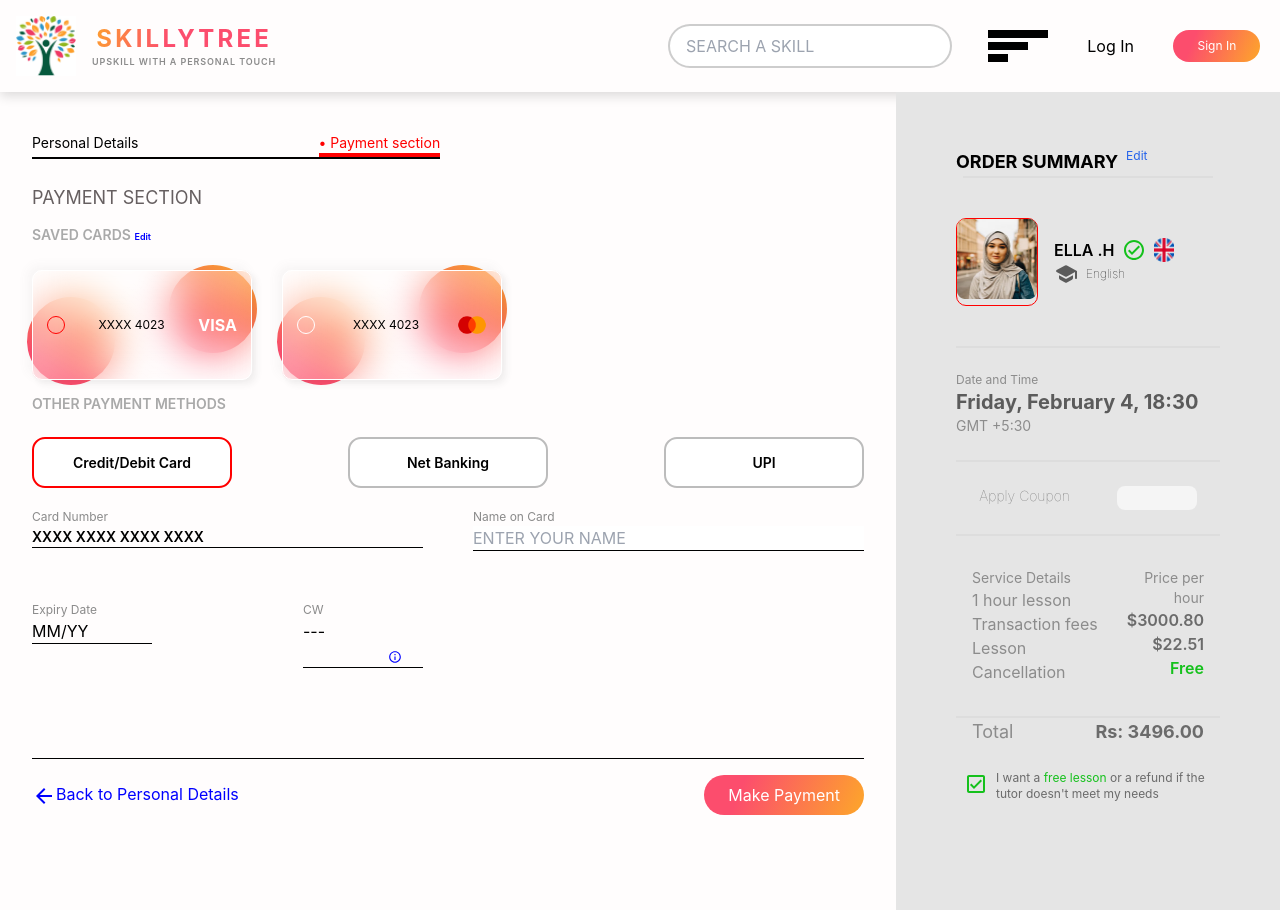
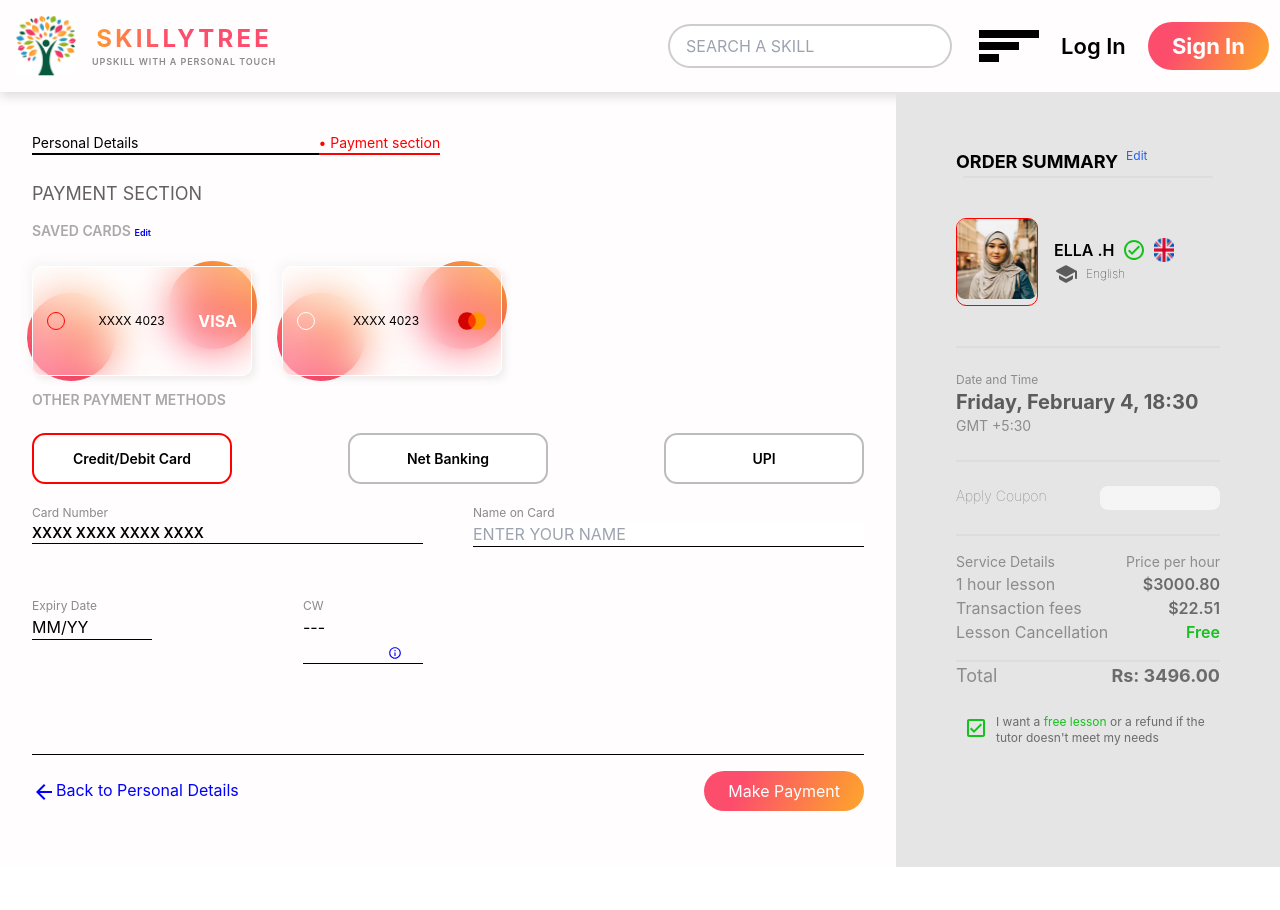
Before and after one commit to ORKO06/skilly-tree-payment, a Next.js app: page / in a window 1280 px wide. After the commit the page ends 867 px from the top, so only its background shows below. Built offline with nearby package versions, Linux system fonts and the light colour scheme.

Commit message:
fix: styling issue of order summary component

```diff
--- a/components/Navbar.js
+++ b/components/Navbar.js
@@ -10,7 +10,7 @@ const Navbar = () => {
       className="p-0 sm:py-4"
     >
       <div className="md:grid hidden sm:gap-4 max-w-8xl m-auto grid-cols-2 sm:grid-cols-navbar ">
-        <div className="flex flex-row gap-4 ml-4">
+        <div className="flex flex-row gap-4 ml-4 ">
           <Image
             width={60}
             height={60}
@@ -74,16 +74,21 @@ const Navbar = () => {
               }}
             />
           </div>
-          <h1 className="hidden sm:block"> Log In</h1>
+          <h1
+            style={{ fontWeight: "600", fontSize: "22px", color: "#s1f1f1f" }}
+            className="hidden sm:block"
+          >
+            Log In
+          </h1>
           <div className="text-sm md:text-xs">
             <button
-              className="rounded-full px-4 sm:px-6 py-2 text-white"
+              className="rounded-full px-4 sm:px-6 py-4 text-white"
               style={{
                 background:
                   "linear-gradient(112.33deg, #FC4D6D 23.89%, #FDA02F 94.22%)",
               }}
             >
-              Sign In
+              <p style={{ fontWeight: "700", fontSize: "22px" }}>Sign In</p>
             </button>
           </div>
         </div>
--- a/components/OrderSummary.js
+++ b/components/OrderSummary.js
@@ -69,13 +69,13 @@ const OrderSummary = () => {
           className="max-w-300 m-auto "
         />
 
-        <div className="flex justify-around md:my-6 my-2 ">
+        <div className="flex justify-around md:justify-between md:my-6 my-2 ">
           <p className="font-thin text-sm" style={{ color: "#6B6B6B" }}>
             Apply Coupon
           </p>
           <input
             className="rounded-lg"
-            style={{ background: "#f5f5f5", width: "80px" }}
+            style={{ background: "#f5f5f5", width: "120px" }}
             type="text"
           />
         </div>
@@ -84,7 +84,7 @@ const OrderSummary = () => {
           className="max-w-300 m-auto "
         />
 
-        <div className="flex justify-between p-4 m-0 md:my-4">
+        <div className="flex justify-between p-4 md:p-0 m-0 md:my-4">
           <div style={{ color: "#8C8C8C" }}>
             <p className="text-sm font-normal"> Service Details</p>
             <p className="text-base font-normal">1 hour lesson</p>
@@ -111,7 +111,7 @@ const OrderSummary = () => {
           className="max-w-300 m-auto "
         />
 
-        <div className="flex justify-between px-4">
+        <div className="flex justify-between px-4 md:px-0">
           <p style={{ color: "#8C8C8C" }} className="text-lg font-normal">
             Total
           </p>
--- a/components/Payment.js
+++ b/components/Payment.js
@@ -8,9 +8,10 @@ import ArrowBackIcon from "@mui/icons-material/ArrowBack";
 function Payment() {
   return (
     <div className={style.paymentParentContainer}>
-      <h1 className={style.head}>
-        Personal Details <span>• Payment section</span>
-      </h1>
+      <div className={style.head}>
+        <h1>Personal Details</h1>
+        <span>• Payment section</span>
+      </div>
       <h1 className={style.head2}>PAYMENT CHECKOUT</h1>
       <h1 className={style.heading}>Payment Section</h1>
       <h1 className={style.subheading}>
--- a/styles/payment.module.css
+++ b/styles/payment.module.css
@@ -5,6 +5,14 @@
 }
 
 .head {
+  display: flex;
+  width: fit-content;
+  font-size: 14px;
+  margin: 0;
+}
+
+.head > h1 {
+  padding-right: 180px;
   display: flex;
   width: fit-content;
   font-size: 14px;
@@ -23,8 +31,7 @@
 
 .head > span {
   color: red;
-  margin-left: 180px;
-  border-bottom: 4px solid black;
+  border-bottom: 2px solid black;
   border-color: red;
 }
 
```
